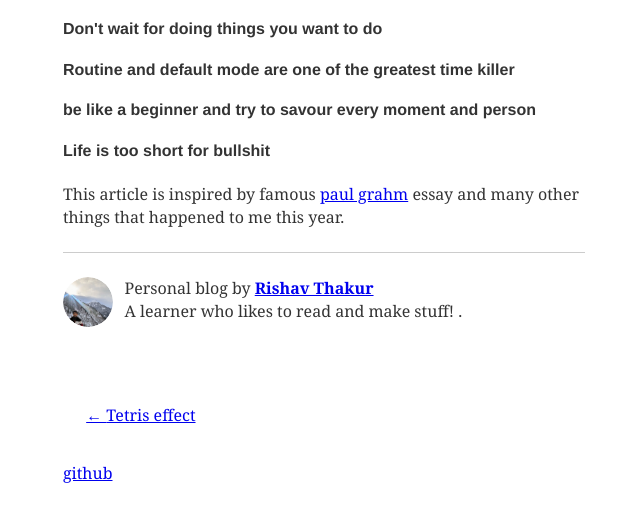
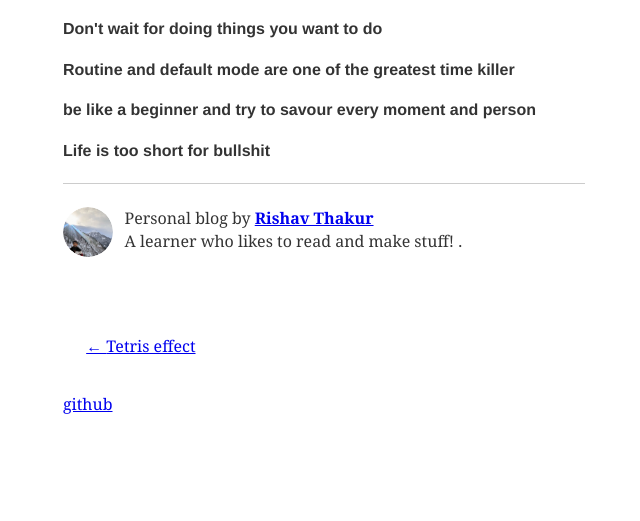
Before and after one commit to StTronn/Nocturne-Blog, a Gatsby site: page /Life_is_short/ in a window 1280 px wide. Shown: the part 143-664 px from the top of the page, without its empty margins (316-956 px from the left). Built offline with nearby package versions, Linux system fonts and the light colour scheme; Gatsby itself is replaced by a stand-in of ours; some packages are replaced by stand-ins of ours.

Commit message:
fixed typos

```diff
--- a/content/blog/Life_is_short/index.md
+++ b/content/blog/Life_is_short/index.md
@@ -11,5 +11,3 @@ description: "This article is too!"
 #### be like a beginner and try to savour every moment and person
 
 #### Life is too short for bullshit
-
-This article is inspired by famous [paul grahm]("http://www.paulgraham.com/vb.html") essay and many other things that happened to me this year.
```
